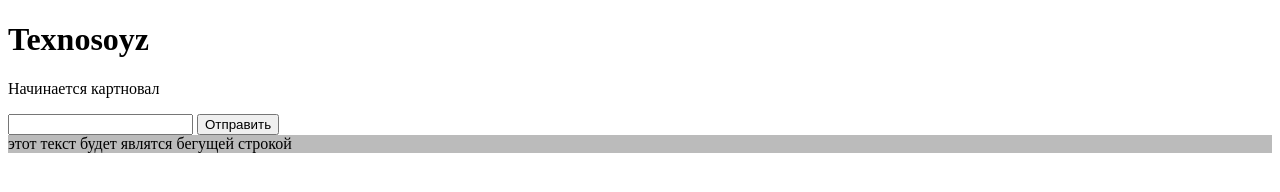
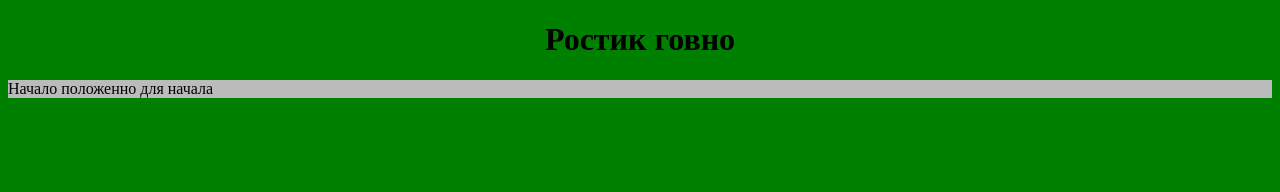
Before and after one commit to Kibertek/HTML, a plain HTML site: page index.html in a window 1280 px wide. Drawn offline with Linux system fonts and the light colour scheme.

Commit message:
Тест-4

```diff
--- a/index.html
+++ b/index.html
@@ -5,20 +5,20 @@
     <link rel="shortcut icon" href="8.ico" type="image/x-icon">
 
     <meta charset="utf-8">
-    <title>Привет</title>
+    <title>Texnosoyz</title>
   </head>
-  <body>
-    <h1>Texnosoyz</h1>
-    <p>Начинается картновал</p>
+  <body bgcolor="#008000">
 
 
-    <form class="" action="index.html" method="post">
-    <input type="text">
-    <input type="submit" name="" value="Отправить">
-    </form>
+    <center>
+      <h1>
+        Ростик говно
+      </h1>
+    </center>
+
+    <marquee behavior="alternate" direction="right" scrollamount="8" bgcolor="#bbbbbb" title="описание">Начало положенно для начала</marquee>
 
 
-    <marquee behavior="alternate" direction="right" scrollamount="8" bgcolor="#bbbbbb" title="описание">этот текст будет являтся бегущей строкой</marquee>
 
   </body>
 </html>
```
